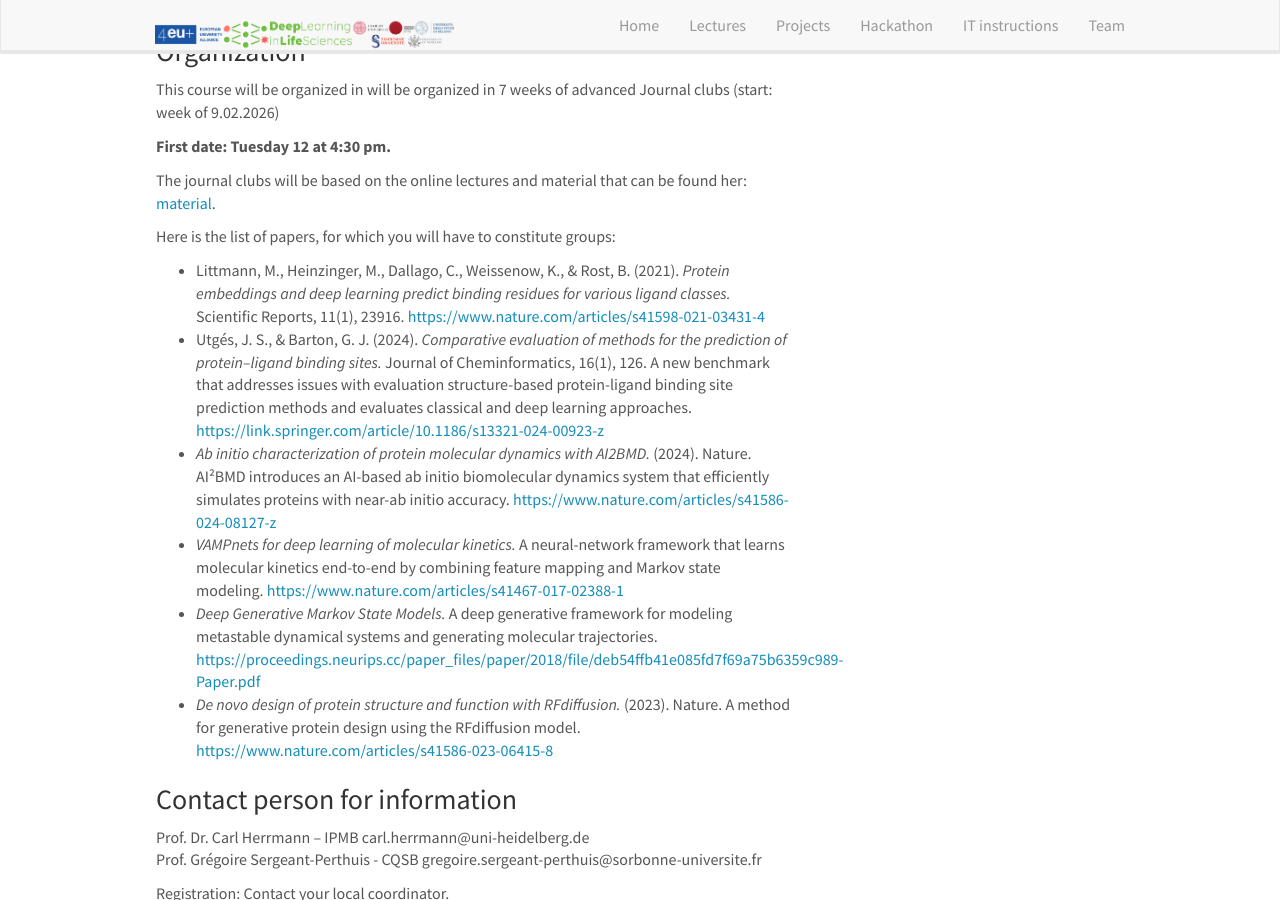
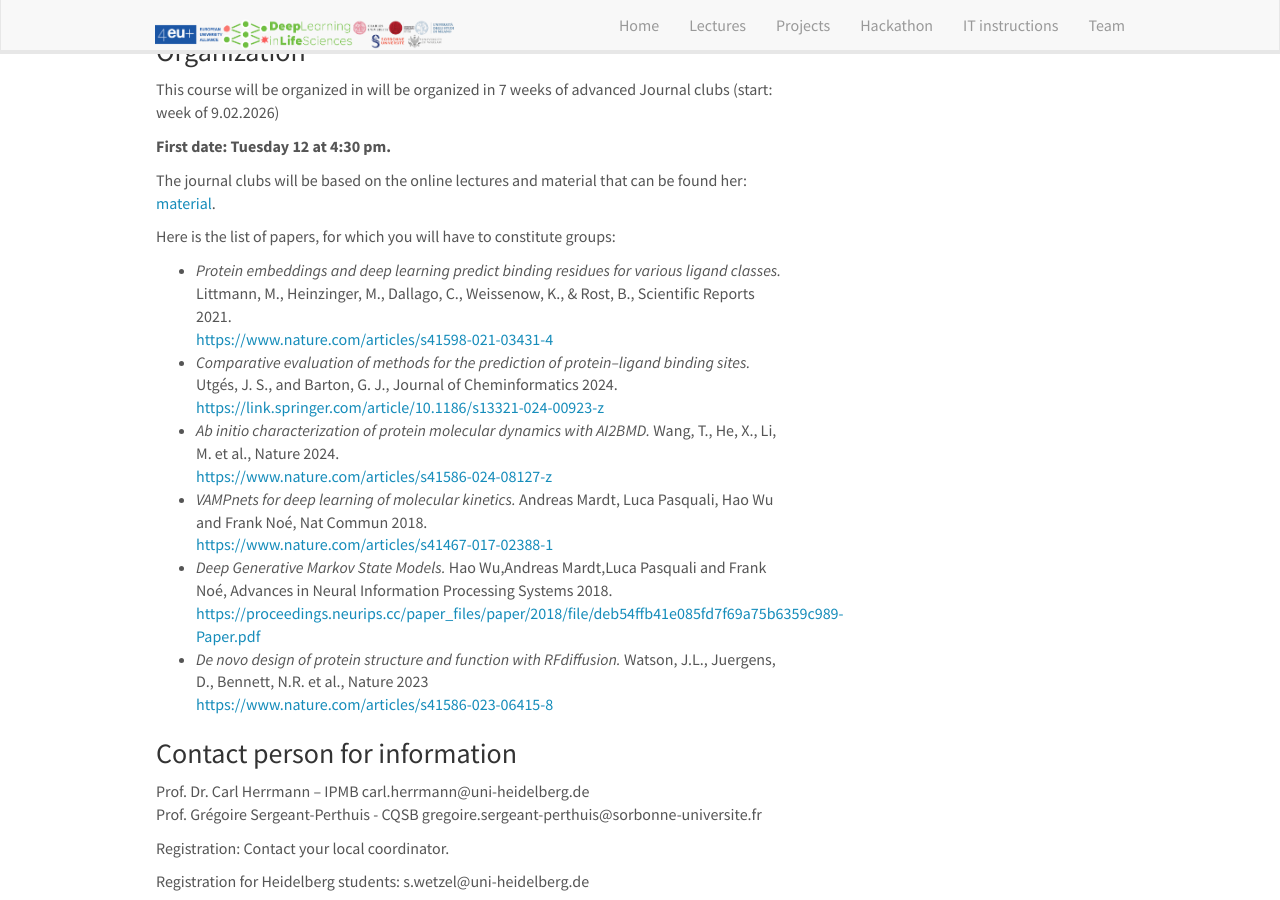
Before and after one commit to GregoireSU/deeplife4eu.github.io, a Jekyll site: the page built from _pages/home.md, in a window 1280 px wide and 900 px high, scrolled down 924 px. Built offline with Jekyll 4.4.1, drawn with Linux system fonts in a browser that asks for light colours; nearby versions of some CDN libraries.

Commit message:
changed main

```diff
--- a/_pages/home.md
+++ b/_pages/home.md
@@ -51,47 +51,43 @@ Here is the list of papers, for which you will have to constitute groups:
 
 <ul>
   <li>
-    Littmann, M., Heinzinger, M., Dallago, C., Weissenow, K., &amp; Rost, B. (2021).
     <em>Protein embeddings and deep learning predict binding residues for various ligand classes.</em>
-    Scientific Reports, 11(1), 23916.
+   Littmann, M., Heinzinger, M., Dallago, C., Weissenow, K., &amp; Rost, B., Scientific Reports 2021. <br>
     <a href="https://www.nature.com/articles/s41598-021-03431-4">
       https://www.nature.com/articles/s41598-021-03431-4
     </a>
   </li>
   <li>
-    Utgés, J. S., &amp; Barton, G. J. (2024).
-    <em>Comparative evaluation of methods for the prediction of protein–ligand binding sites.</em>
-    Journal of Cheminformatics, 16(1), 126.
-    A new benchmark that addresses issues with evaluation structure-based protein-ligand binding site prediction methods and evaluates classical and deep learning approaches.
+     <em>Comparative evaluation of methods for the prediction of protein–ligand binding sites.</em>
+    Utgés, J. S., and  Barton, G. J., Journal of Cheminformatics 2024. <br>
     <a href="https://link.springer.com/article/10.1186/s13321-024-00923-z">
       https://link.springer.com/article/10.1186/s13321-024-00923-z
     </a>
   </li>
   <li>
     <em>Ab initio characterization of protein molecular dynamics with AI2BMD.</em>
-    (2024). Nature.
-    AI²BMD introduces an AI-based ab initio biomolecular dynamics system that efficiently simulates proteins with near-ab initio accuracy.
+    Wang, T., He, X., Li, M. et al., Nature 2024.<br>
     <a href="https://www.nature.com/articles/s41586-024-08127-z">
       https://www.nature.com/articles/s41586-024-08127-z
     </a>
   </li>
   <li>
     <em>VAMPnets for deep learning of molecular kinetics.</em>
-    A neural-network framework that learns molecular kinetics end-to-end by combining feature mapping and Markov state modeling.
+    Andreas Mardt, Luca Pasquali, Hao Wu and Frank Noé, Nat Commun 2018.<br>
     <a href="https://www.nature.com/articles/s41467-017-02388-1">
       https://www.nature.com/articles/s41467-017-02388-1
     </a>
   </li>
   <li>
     <em>Deep Generative Markov State Models.</em>
-    A deep generative framework for modeling metastable dynamical systems and generating molecular trajectories.
+    Hao Wu,Andreas Mardt,Luca Pasquali and Frank Noé, Advances in Neural Information Processing Systems 2018.<br>
     <a href="https://proceedings.neurips.cc/paper_files/paper/2018/file/deb54ffb41e085fd7f69a75b6359c989-Paper.pdf">
       https://proceedings.neurips.cc/paper_files/paper/2018/file/deb54ffb41e085fd7f69a75b6359c989-Paper.pdf
     </a>
   </li>
   <li>
     <em>De novo design of protein structure and function with RFdiffusion.</em>
-    (2023). Nature. A method for generative protein design using the RFdiffusion model.
+    Watson, J.L., Juergens, D., Bennett, N.R. et al., Nature 2023<br>
     <a href="https://www.nature.com/articles/s41586-023-06415-8">
       https://www.nature.com/articles/s41586-023-06415-8
     </a>
```
